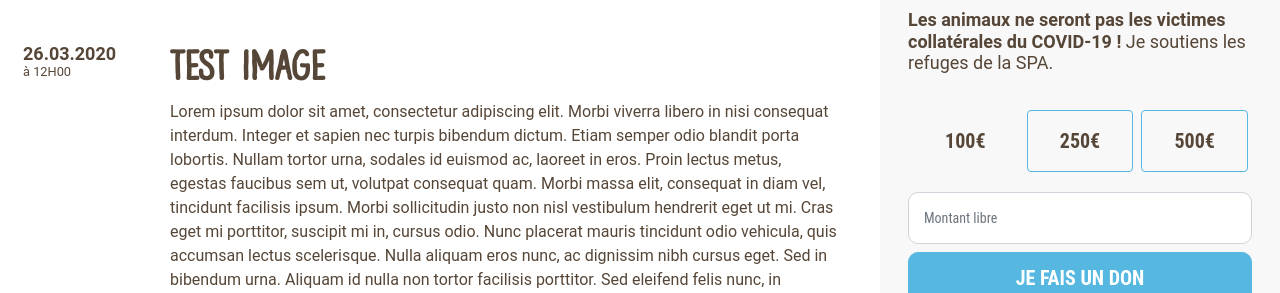
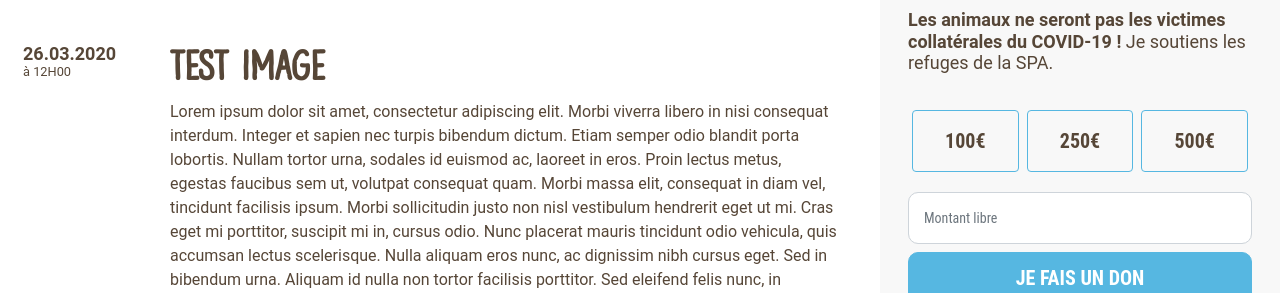
Before and after one commit to adfinitas-app/template-covid, a Jekyll site: the page built from index.html, in a window 1280 px wide. Shown: the part 146-439 px from the top of the page. Built offline with Jekyll 4.4.1, drawn with Linux system fonts in a browser that asks for light colours; nearby versions of some CDN libraries; comment, search, counter and statistics services are not loaded.

Commit message:
Updated '_includes/sidebar_desktop.html' via CloudCannon

```diff
--- a/_includes/sidebar_desktop.html
+++ b/_includes/sidebar_desktop.html
@@ -14,7 +14,7 @@
     {% if site.data.configuration.sidebar.gift_grid.once.activate %}
     <div class="row p-2 no-gutters">
       <div class="col p-1">
-        <a class="btn btn-outline w-100" href="{{ site.data.configuration.sidebar.gift_grid.once.gift_url }}&amount={{ site.data.configuration.sidebar.gift_grid.once.amount1_number }}00" role="button">{{ site.data.configuration.sidebar.gift_grid.once.amount1_number }}€</a>
+        <a class="btn btn-outline-primary w-100" href="{{ site.data.configuration.sidebar.gift_grid.once.gift_url }}&amount={{ site.data.configuration.sidebar.gift_grid.once.amount1_number }}00" role="button">{{ site.data.configuration.sidebar.gift_grid.once.amount1_number }}€</a>
       </div>
       <div class="col p-1">
         <a class="btn btn-outline-primary w-100" href="{{ site.data.configuration.sidebar.gift_grid.once.gift_url }}&amount={{ site.data.configuration.sidebar.gift_grid.once.amount2_number }}00" role="button">{{ site.data.configuration.sidebar.gift_grid.once.amount2_number }}€</a>
```
